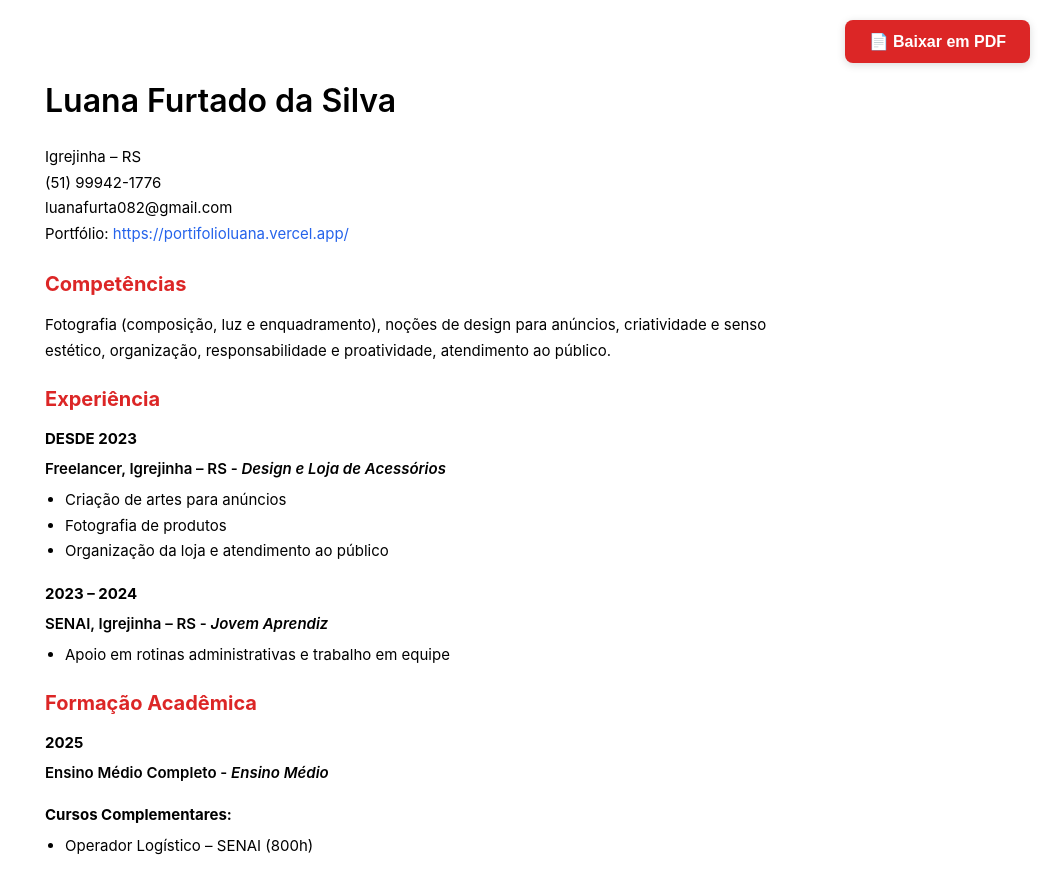
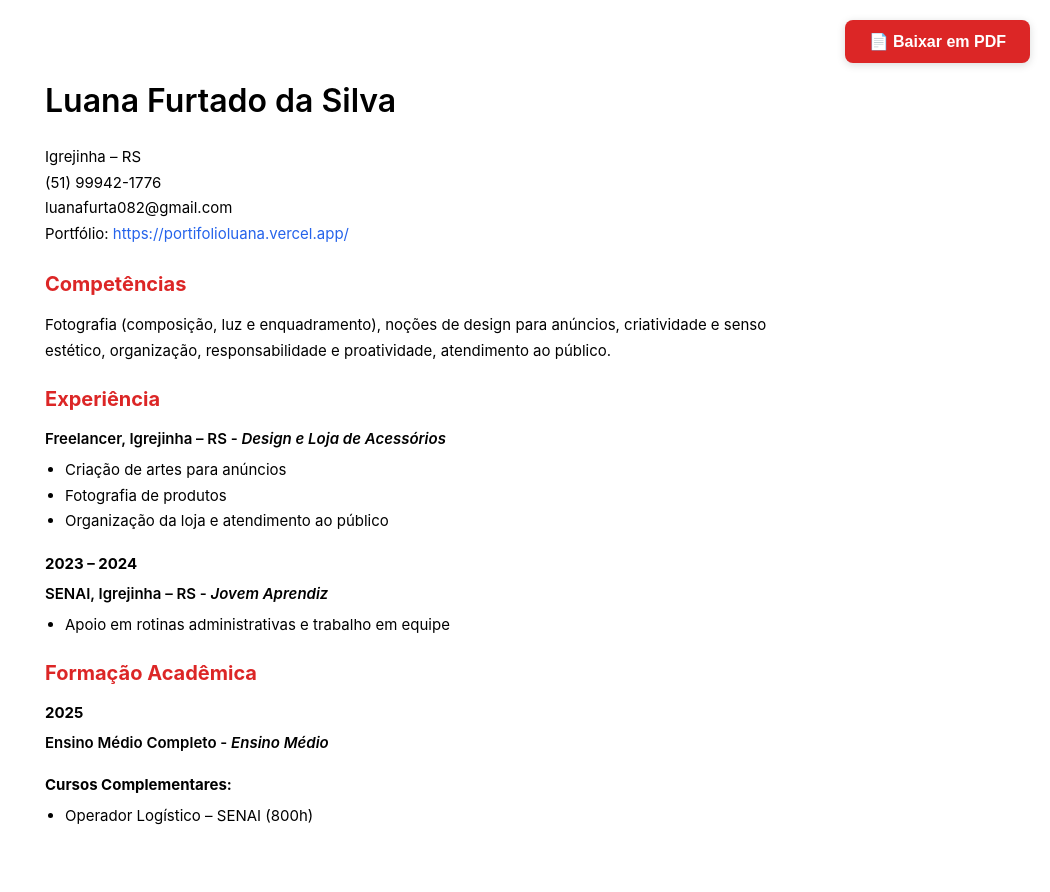
Before and after one commit to GustavoAlmeidaPuff/curriculo-luana, a Next.js app: page / in a window 1280 px wide. Shown: the top 892 px of the page, without its empty margins (230-1280 px from the left). Built offline with nearby package versions, Linux system fonts and the light colour scheme.

Commit message:
Remove 'DESDE 2023' from the experience section in curriculum and page components to streamline content presentation.

```diff
--- a/app/page.tsx
+++ b/app/page.tsx
@@ -94,7 +94,6 @@ export default function Home() {
 
       // Experiência
       addText('Experiência', 16, true, '#dc2626')
-      addText('DESDE 2023', 12, true)
       addText('Freelancer, Igrejinha – RS - Design e Loja de Acessórios', 12, true)
       addText('• Criação de artes para anúncios', 12)
       addText('• Fotografia de produtos', 12)
@@ -196,9 +195,6 @@ export default function Home() {
             </h2>
 
             <div style={{ marginBottom: '18px' }}>
-              <div style={{ fontWeight: '700', fontSize: '15px', marginBottom: '6px' }}>
-                DESDE 2023
-              </div>
               <div style={{ fontWeight: '600', fontSize: '15px', marginBottom: '6px' }}>
                 Freelancer, Igrejinha – RS - <em>Design e Loja de Acessórios</em>
               </div>
```
Also changed, not shown: 1 other file (tests, documents, lock files or other folders).
